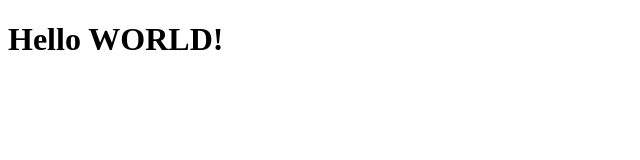
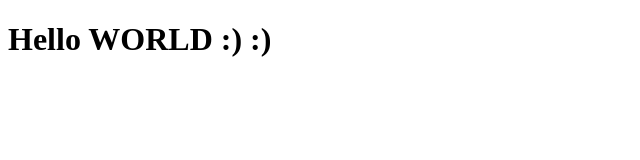
Before and after one commit to jastrzembowski/git-course-4, a plain HTML site: page index.html in a window 1280 px wide. Shown: the full height of the page, 0-640 px from the left. Drawn offline with Linux system fonts and the light colour scheme.

Commit message:
merged index.html

```diff
--- a/index.html
+++ b/index.html
@@ -6,6 +6,6 @@
     <title>ISA GIT COURSE 4</title>
 </head>
 <body>
-    <h1>Hello WORLD! </h1>
+    <h1>Hello WORLD :) :)</h1>
 </body>
 </html>
```
